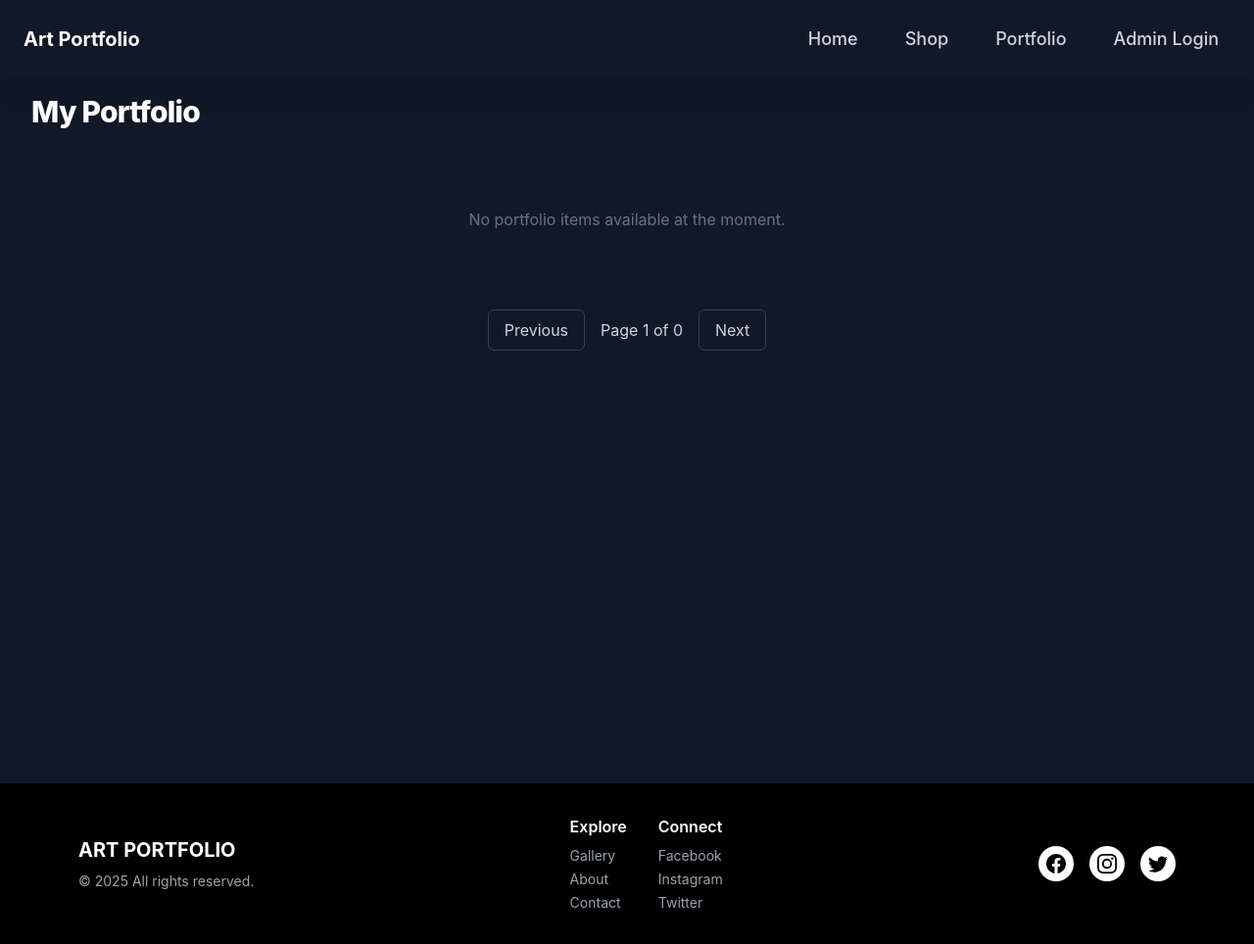
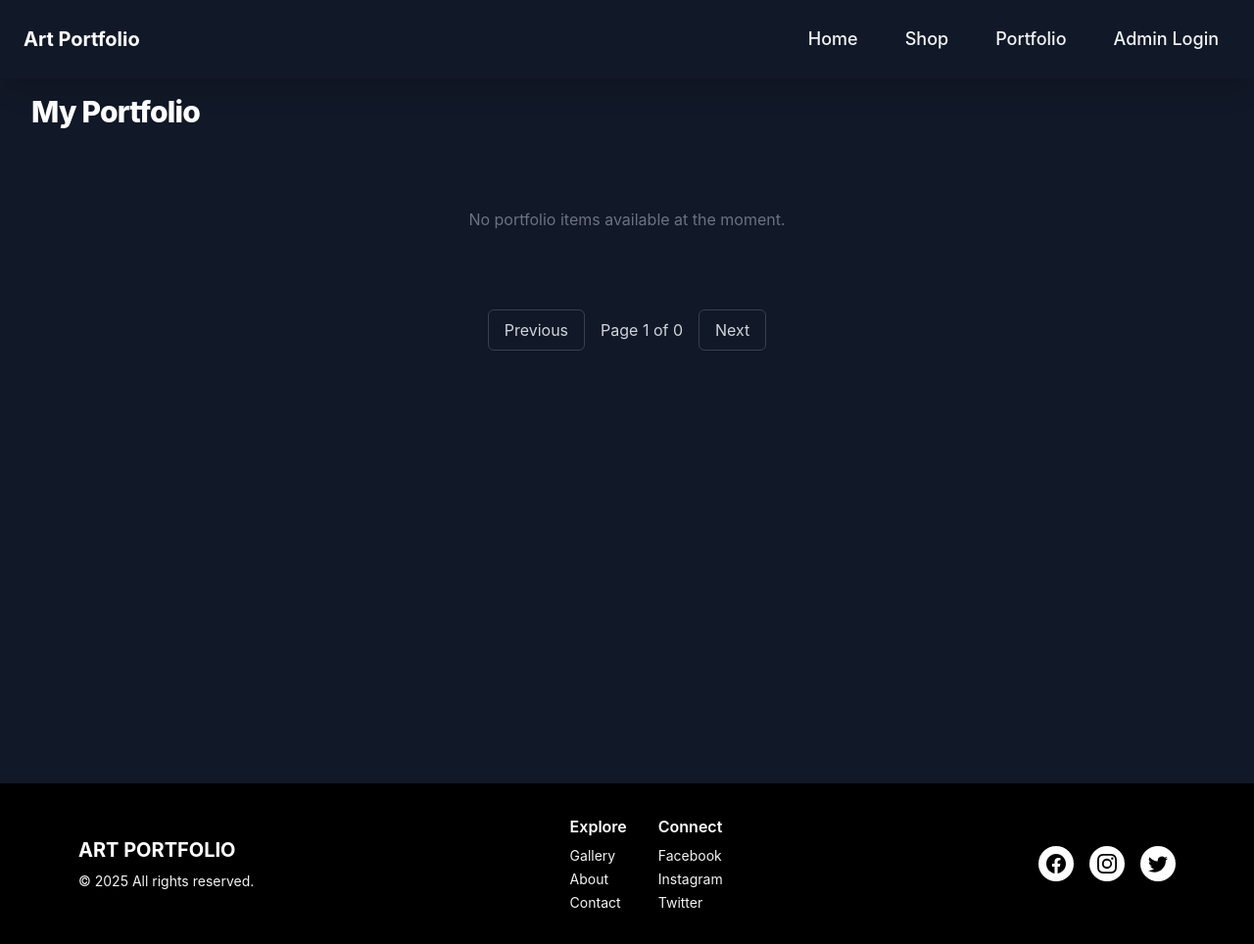
Before and after one commit to Sibendra07/Vroz-Portfolio, a FastAPI app: page /portfolio in a window 1280 px wide. Shown: the whole page at 98% size. Run offline with FastAPI, Linux system fonts and the light colour scheme; data that the repository does not hold is empty.

Commit message:
text to gray-100

```diff
--- a/static/js/portfolio.js
+++ b/static/js/portfolio.js
@@ -86,7 +86,7 @@ $(document).ready(function() {
 
         const portfolioElements = items.map(item => {
             return `
-                <div class="group relative portfolio-item">
+                <div class="group relative portfolio-item bg-black rounded-md p-4">
                     <div class="w-full min-h-80 bg-gray-200 aspect-w-1 aspect-h-1 rounded-md overflow-hidden lg:h-80 lg:aspect-none relative">
                         <!-- Original image (hidden by default) -->
                         <img src="${item.photo_image || '/static/images/placeholder.jpg'}"
@@ -112,7 +112,7 @@ $(document).ready(function() {
                         </button>
                     </div>
                     <div class="mt-4">
-                        <h3 class="text-sm text-gray-700">${item.description || 'Untitled artwork'}</h3>
+                        <h3 class="text-sm text-white">${item.description || 'Untitled artwork'}</h3>
                     </div>
                 </div>
             `;
--- a/templates/admin_combined.html
+++ b/templates/admin_combined.html
@@ -7,7 +7,7 @@
 {% endblock %}
 
 {% block content %}
-<div class="container mx-auto px-4 py-8">
+<div class="container mx-auto px-4 py-8 min-h-screen">
     <h1 class="text-3xl font-bold mb-8">Admin Dashboard</h1>
 
     <!-- Tabs -->
--- a/templates/base.html
+++ b/templates/base.html
@@ -22,23 +22,23 @@
 
                 <!-- Desktop Navigation -->
                 <div class="hidden md:flex items-center space-x-6">  <!-- Increased spacing -->
-                    <a href="/" class="text-gray-300 hover:text-white px-3 py-5 font-medium text-lg transition duration-300">Home</a>
-                    <a href="/products" class="text-gray-300 hover:text-white px-3 py-5 font-medium text-lg transition duration-300">Shop</a>
-                    <a href="/portfolio" class="text-gray-300 hover:text-white px-3 py-5 font-medium text-lg transition duration-300">Portfolio</a>
+                    <a href="/" class="text-gray-100 hover:text-white px-3 py-5 font-medium text-lg transition duration-300">Home</a>
+                    <a href="/products" class="text-gray-100 hover:text-white px-3 py-5 font-medium text-lg transition duration-300">Shop</a>
+                    <a href="/portfolio" class="text-gray-100 hover:text-white px-3 py-5 font-medium text-lg transition duration-300">Portfolio</a>
 
                     {% if request.session.get("is_admin") %}
-                    <a href="/admin" class="text-gray-300 hover:text-white px-3 py-5 font-medium text-lg transition duration-300">Admin</a>
+                    <a href="/admin" class="text-gray-100 hover:text-white px-3 py-5 font-medium text-lg transition duration-300">Admin</a>
                     <form action="/logout" method="post" class="inline">
-                        <button type="submit" class="text-gray-300 hover:text-white px-3 py-5 font-medium text-lg transition duration-300">Logout</button>
+                        <button type="submit" class="text-gray-100 hover:text-white px-3 py-5 font-medium text-lg transition duration-300">Logout</button>
                     </form>
                     {% else %}
-                    <a href="/admin_login" class="text-gray-300 hover:text-white px-3 py-5 font-medium text-lg transition duration-300">Admin Login</a>
+                    <a href="/admin_login" class="text-gray-100 hover:text-white px-3 py-5 font-medium text-lg transition duration-300">Admin Login</a>
                     {% endif %}
                 </div>
 
                 <!-- Mobile menu button -->
                 <div class="md:hidden flex items-center">
-                    <button class="outline-none mobile-menu-button text-gray-300 hover:text-white">
+                    <button class="outline-none mobile-menu-button text-gray-100 hover:text-white">
                         <svg class="w-8 h-8"  <!-- Larger icon -->
                             fill="none"
                             stroke-linecap="round"
@@ -57,26 +57,26 @@
         <div class="hidden mobile-menu bg-gray-800">  <!-- Darker background for mobile menu -->
             <ul class="px-2 py-4">
                 <li>
-                    <a href="/" class="block text-gray-300 hover:text-white hover:bg-gray-700 px-4 py-4 text-lg font-medium">Home</a>
+                    <a href="/" class="block text-gray-100 hover:text-white hover:bg-gray-700 px-4 py-4 text-lg font-medium">Home</a>
                 </li>
                 <li>
-                    <a href="/products" class="block text-gray-300 hover:text-white hover:bg-gray-700 px-4 py-4 text-lg font-medium">Shop</a>
+                    <a href="/products" class="block text-gray-100 hover:text-white hover:bg-gray-700 px-4 py-4 text-lg font-medium">Shop</a>
                 </li>
                 <li>
-                    <a href="/portfolio" class="block text-gray-300 hover:text-white hover:bg-gray-700 px-4 py-4 text-lg font-medium">Portfolio</a>
+                    <a href="/portfolio" class="block text-gray-100 hover:text-white hover:bg-gray-700 px-4 py-4 text-lg font-medium">Portfolio</a>
                 </li>
                 {% if request.session.get("is_admin") %}
                 <li>
-                    <a href="/admin" class="block text-gray-300 hover:text-white hover:bg-gray-700 px-4 py-4 text-lg font-medium">Admin</a>
+                    <a href="/admin" class="block text-gray-100 hover:text-white hover:bg-gray-700 px-4 py-4 text-lg font-medium">Admin</a>
                 </li>
                 <li>
                     <form action="/logout" method="post" class="block">
-                        <button type="submit" class="w-full text-left text-gray-300 hover:text-white hover:bg-gray-700 px-4 py-4 text-lg font-medium">Logout</button>
+                        <button type="submit" class="w-full text-left text-gray-100 hover:text-white hover:bg-gray-700 px-4 py-4 text-lg font-medium">Logout</button>
                     </form>
                 </li>
                 {% else %}
                 <li>
-                    <a href="/admin_login" class="block text-gray-300 hover:text-white hover:bg-gray-700 px-4 py-4 text-lg font-medium">Admin Login</a>
+                    <a href="/admin_login" class="block text-gray-100 hover:text-white hover:bg-gray-700 px-4 py-4 text-lg font-medium">Admin Login</a>
                 </li>
                 {% endif %}
             </ul>
@@ -95,22 +95,22 @@
                 <!-- Logo and Copyright -->
                 <div class="flex flex-col">
                     <span class="text-xl font-bold mb-2">ART PORTFOLIO</span>
-                    <span class="text-gray-400 text-sm">© 2025 All rights reserved.</span>
+                    <span class="text-gray-100 text-sm">© 2025 All rights reserved.</span>
                 </div>
 
                 <!-- Quick Links -->
                 <div class="flex gap-8">
                     <div class="flex flex-col">
                         <span class="font-semibold mb-2">Explore</span>
-                        <a href="#" class="text-gray-400 hover:text-white text-sm mb-1">Gallery</a>
-                        <a href="#" class="text-gray-400 hover:text-white text-sm mb-1">About</a>
-                        <a href="#" class="text-gray-400 hover:text-white text-sm">Contact</a>
+                        <a href="#" class="text-gray-100 hover:text-white text-sm mb-1">Gallery</a>
+                        <a href="#" class="text-gray-100 hover:text-white text-sm mb-1">About</a>
+                        <a href="#" class="text-gray-100 hover:text-white text-sm">Contact</a>
                     </div>
                     <div class="flex flex-col">
                         <span class="font-semibold mb-2">Connect</span>
-                        <a href="#" class="text-gray-400 hover:text-white text-sm mb-1">Facebook</a>
-                        <a href="#" class="text-gray-400 hover:text-white text-sm mb-1">Instagram</a>
-                        <a href="#" class="text-gray-400 hover:text-white text-sm">Twitter</a>
+                        <a href="#" class="text-gray-100 hover:text-white text-sm mb-1">Facebook</a>
+                        <a href="#" class="text-gray-100 hover:text-white text-sm mb-1">Instagram</a>
+                        <a href="#" class="text-gray-100 hover:text-white text-sm">Twitter</a>
                     </div>
                 </div>
 
```
Also changed, not shown: test.db, uploads/image_sketches/31efabe4-42ef-466a-b9dc-7915862b237f__DSF8252.JPG (deleted), uploads/image_sketches/4a6dbd14-8c57-4775-a533-47348c52776b_Picsart_24-09-26_23-07-09-347.jpg (deleted), uploads/image_sketches/5e120ef3-e862-4a9b-be14-0ca48ac5fc79_sketch.jpg (added), uploads/image_sketches/9d186141-008e-4702-97e6-e90fdd2620ec_photo.jpg (added), uploads/image_sketches/ad8a5ee4-d69a-4baf-8c72-d66f55c96b2f_Screenshot_20250325-064906_Instagram.jpg (deleted).
